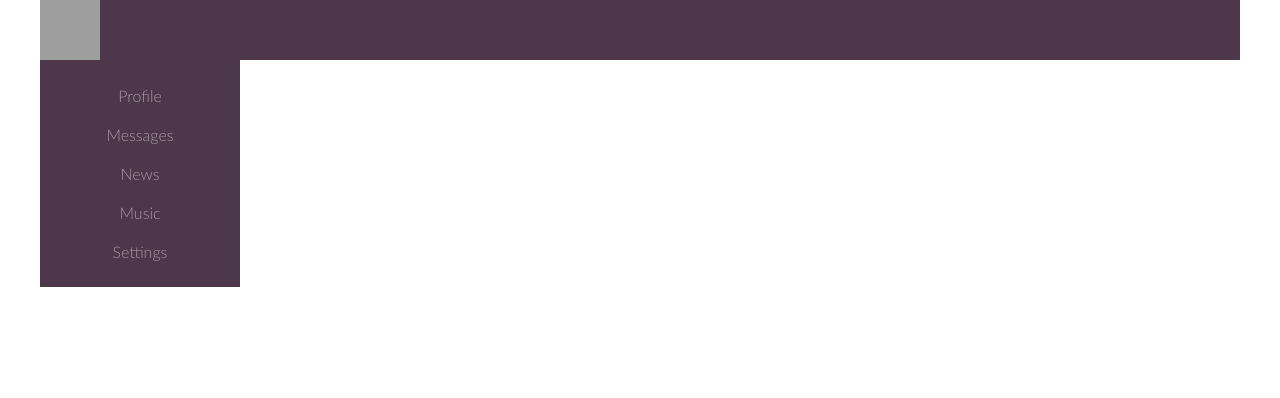
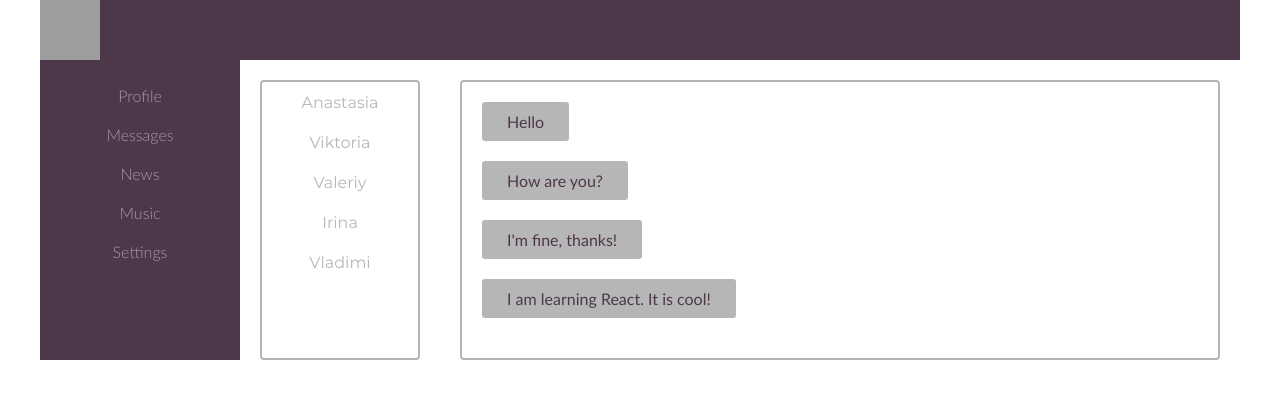
Before and after one commit to nl-kaidzen/social-react, a React (Create React App) app: page /messages in a window 1280 px wide. Shown: the top 398 px of the page. Built offline with nearby package versions, Linux system fonts and the light colour scheme; grey boxes are pictures that could not be loaded.

Commit message:
Basic layout for messages-page

```diff
--- a/src/App.js
+++ b/src/App.js
@@ -15,7 +15,7 @@ function App() {
 				<Navbar />
 				<section className="app-router-container">
 					<Route path='/profile' component={Profile}/>
-					<Route path='/messges' component={Messages}/>
+					<Route path='/messages' component={Messages}/>
 				</section>
 			</div>
 		</BrowserRouter>
--- a/src/components/Messages/Messages.jsx
+++ b/src/components/Messages/Messages.jsx
@@ -3,8 +3,22 @@ import style from './Messages.module.scss';
 
 const Messages = (props) => {
     return(
-        <div>
-            Here will placed messages from users;
+        <div className={style.messagesWrapper}>
+            <ul className={style.dialogsList}>
+                <li className={style.dialogsItem}>
+                    Anastasia
+                </li>
+                <li className={style.dialogsItem}>Viktoria</li>
+                <li className={style.dialogsItem}>Valeriy</li>
+                <li className={style.dialogsItem}>Irina</li>
+                <li className={style.dialogsItem}>Vladimi</li>
+            </ul>
+            <ul className={style.messagesList}>
+                <li className={style.message}>Hello</li>
+                <li className={style.message}>How are you?</li>
+                <li className={style.message}>I'm fine, thanks!</li>
+                <li className={style.message}>I am learning React. It is cool!</li>
+            </ul>
         </div>
     );
 }
--- a/src/components/Messages/Messages.module.scss
+++ b/src/components/Messages/Messages.module.scss
@@ -0,0 +1,53 @@
+@import './../../scss/global/variables.scss';
+
+.messagesWrapper {
+    display: grid;
+    grid-template-columns: 2fr 8fr;
+}
+
+.dialogsList,
+.messagesList {
+    display: flex;
+    flex-direction: column;
+    padding: 0;
+    list-style: none;
+    border: 2px solid $grey-light;
+    margin: 20px 20px 0;
+    border-radius: 4px;
+}
+
+.dialogsItem {
+    display: flex;
+    justify-content: center;
+    align-items: center;
+    font-size: 16px;
+    font-family: $mon-r;
+    min-height: 40px;
+    color: $grey-light;
+    cursor: pointer;
+
+    &.active {
+        background-color: $grey;
+    }
+
+    &:hover,
+    &:focus {
+        background-color: $cyan;
+        color: $white;
+    }
+}
+
+.messagesList {
+    padding: 20px;
+}
+
+.message {
+    width: max-content;
+    background-color: $grey-light;
+    padding: 10px 25px;
+    color: $grey-dark;
+    font-family: $lato-r;
+    margin-bottom: 20px;
+    border-radius: 3px;
+    cursor: pointer;
+}
--- a/src/components/Navbar/Navbar.jsx
+++ b/src/components/Navbar/Navbar.jsx
@@ -1,15 +1,16 @@
 import React from 'react';
 import style from './Navbar.module.scss';
+import { NavLink } from 'react-router-dom';
 
 const Navbar = () => {
   return (
     <nav className={style.navbar}>
       <ul className={style.list}>
-        <li><a href="/profile" className={style.button}>Profile</a></li>
-        <li><a href="/messages" className={style.button}>Messages</a></li>
-        <li><a href="/news" className={style.button}>News</a></li>
-        <li><a href="/music" className={style.button}>Music</a></li>
-        <li><a href="/settings" className={style.button}>Settings</a></li>
+        <li><NavLink to="/profile" className={style.button}>Profile</NavLink></li>
+        <li><NavLink to="/messages" className={style.button}>Messages</NavLink></li>
+        <li><NavLink to="/news" className={style.button}>News</NavLink></li>
+        <li><NavLink to="/music" className={style.button}>Music</NavLink></li>
+        <li><NavLink to="/settings" className={style.button}>Settings</NavLink></li>
       </ul>
     </nav>
   );
--- a/src/components/Navbar/Navbar.module.scss
+++ b/src/components/Navbar/Navbar.module.scss
@@ -25,7 +25,8 @@
     width: 100%;
 
     &:hover,
-    &:focus {
+    &:focus,
+    &.active {
         background-color: $cyan;
         color: $white;
     }
```
